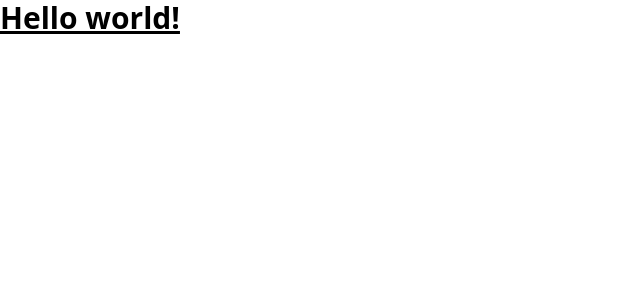
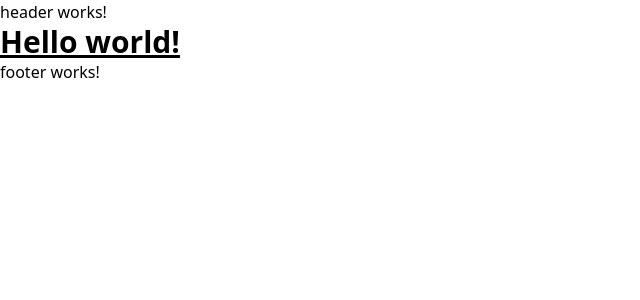
Before and after one commit to WPondian/Deckmon, an Angular app: page / in a window 1280 px wide. Shown: the top 300 px of the page, without its empty margins (0-640 px from the left). Built offline with nearby package versions, Linux system fonts and the light colour scheme.

Commit message:
adding header and footer component

```diff
--- a/src/app/app.component.html
+++ b/src/app/app.component.html
@@ -1,8 +1,10 @@
+<app-header></app-header>
+
 <main class="main">
+  <router-outlet></router-outlet>
   <h1 class="text-3xl font-bold underline">
     Hello world!
   </h1>
 </main>
 
-
-<router-outlet />
+<app-footer></app-footer>
--- a/src/app/app.component.ts
+++ b/src/app/app.component.ts
@@ -1,10 +1,12 @@
 import { Component } from '@angular/core';
 import { RouterOutlet } from '@angular/router';
+import { HeaderComponent } from './components/header/header.component';
+import { FooterComponent } from './components/footer/footer.component';
 
 @Component({
   selector: 'app-root',
   standalone: true,
-  imports: [RouterOutlet],
+  imports: [RouterOutlet, HeaderComponent, FooterComponent],
   templateUrl: './app.component.html',
   styleUrl: './app.component.css'
 })
--- /dev/null
+++ b/src/app/components/footer/footer.component.html
@@ -0,0 +1 @@
+<p>footer works!</p>
--- /dev/null
+++ b/src/app/components/header/header.component.html
@@ -0,0 +1 @@
+<p>header works!</p>
```
Also changed, not shown: src/app/components/footer/footer.component.ts (added, +12 -0 lines), src/app/components/header/header.component.ts (added, +12 -0 lines), src/app/components/footer/footer.component.css (added), src/app/components/header/header.component.css (added), 2 other files (tests, documents, lock files or other folders).
